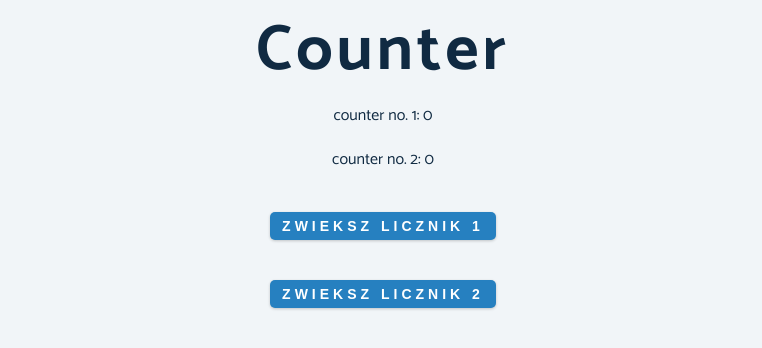
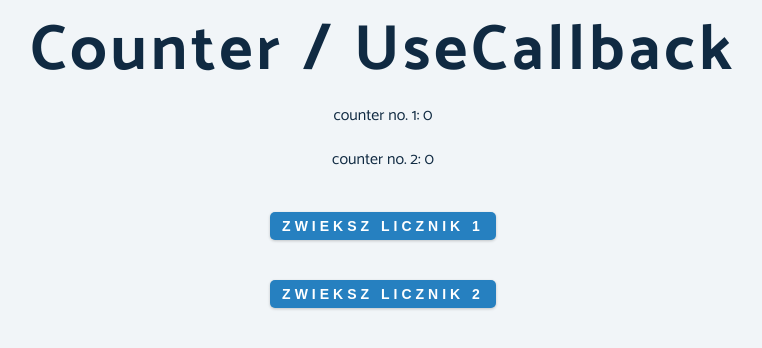
Before and after one commit to xxxmarxxx/first-react, a React (Create React App) app: page / in a window 1280 px wide. Shown: the top 348 px of the page, without its empty margins (257-1019 px from the left). Built offline with nearby package versions, Linux system fonts and the light colour scheme.

Commit message:
add prevValue

```diff
--- a/src/PolskieUdemy/LE151_useCallback/App.js
+++ b/src/PolskieUdemy/LE151_useCallback/App.js
@@ -1,10 +1,10 @@
-import React, { useMemo, useState } from "react";
+import React, { useCallback, useMemo, useState } from "react";
 import Counter from "./Counter";
 const App = () => {
 
 
-  const increaseFirstCounter = () => setFirstCounter(firstCounter + 1);
-  const increaseSecondCounter = () => setSecondCounter(secondCounter + 1);
+  const increaseFirstCounter = useCallback(() => setFirstCounter(prevValue => prevValue + 1),[]);
+  const increaseSecondCounter = useCallback(() => setSecondCounter(prevValue => prevValue + 1),[]);
 
   const [firstCounter, setFirstCounter] = useState(0);
   const [secondCounter, setSecondCounter] = useState(0);
@@ -14,7 +14,7 @@ const App = () => {
 
   return (
     <div className="center">
-      <h1>Counter</h1>
+      <h1>Counter / useCallback</h1>
       <p>counter no. 1: {firstCounter}</p>
       <p>counter no. 2: {secondCounter}</p>
       {firstCounterComponent}
```
